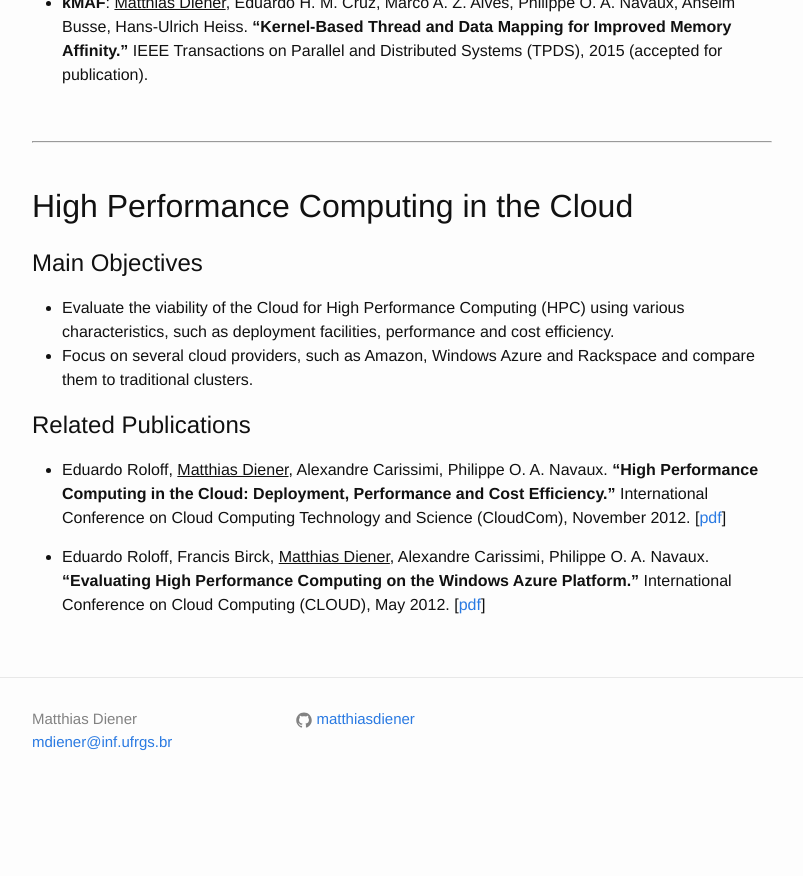
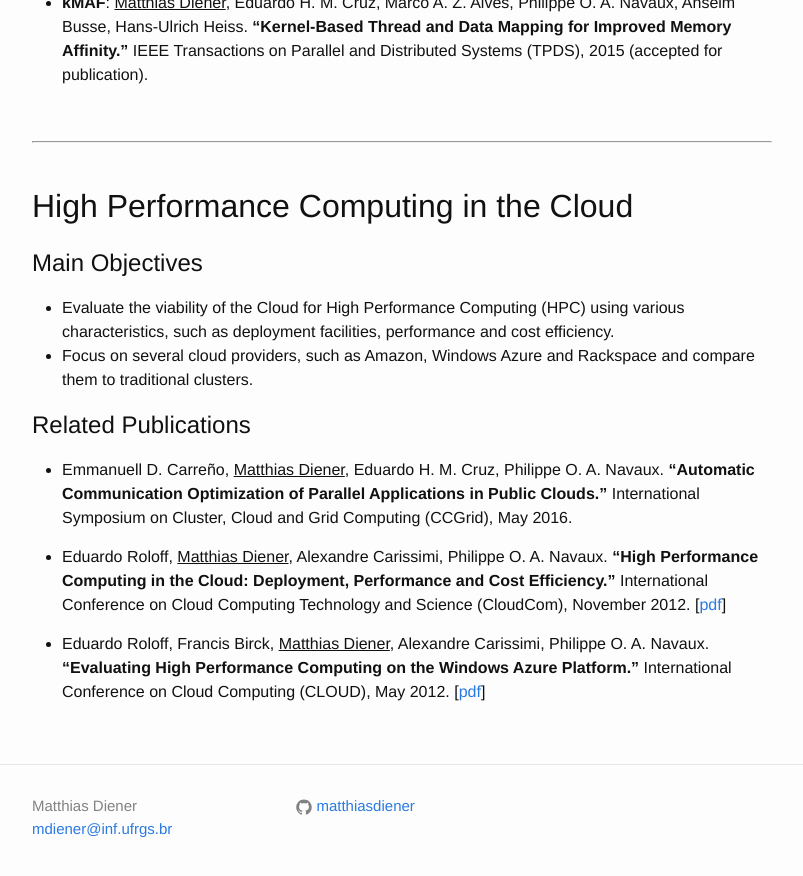
Before and after one commit to matthiasdiener/matthiasdiener.github.io, a Jekyll site: the page built from research.md, in a window 1280 px wide and 900 px high, scrolled down 1546 px. Shown: the top 876 px of the window, without its empty margins (238-1041 px from the left). Built offline with Jekyll 4.4.1, drawn with Linux system fonts in a browser that asks for light colours; before the commit the page ends 2359 px from its top, so only the background shows below that.

Commit message:
add ccgrid

```diff
--- a/research.md
+++ b/research.md
@@ -62,6 +62,8 @@ kMAF can be found [here](https://github.com/matthiasdiener/kmaf).
 * Focus on several cloud providers, such as Amazon, Windows Azure and Rackspace and compare them to traditional clusters.
 
 # Related Publications
+* Emmanuell D. Carreño, <u>Matthias Diener</u>, Eduardo H. M. Cruz, Philippe O. A. Navaux. **“Automatic Communication Optimization of Parallel Applications in Public Clouds.”** International Symposium on Cluster, Cloud and Grid Computing (CCGrid), May 2016.
+
 * Eduardo Roloff, <u>Matthias Diener</u>, Alexandre Carissimi, Philippe O. A. Navaux. **“High Performance Computing in the Cloud: Deployment, Performance and Cost Efficiency.”** International Conference on Cloud Computing Technology and Science (CloudCom), November 2012. [[pdf](../files/2012-CloudCom-CloudMPI.pdf)]
 
 * Eduardo Roloff, Francis Birck, <u>Matthias Diener</u>, Alexandre Carissimi, Philippe O. A. Navaux. **“Evaluating High Performance Computing on the Windows Azure Platform.”** International Conference on Cloud Computing (CLOUD), May 2012. [[pdf](../files/2012-CLOUD-Azure.pdf)]
```
Also changed, not shown: publications.md (+2 -0 lines).
